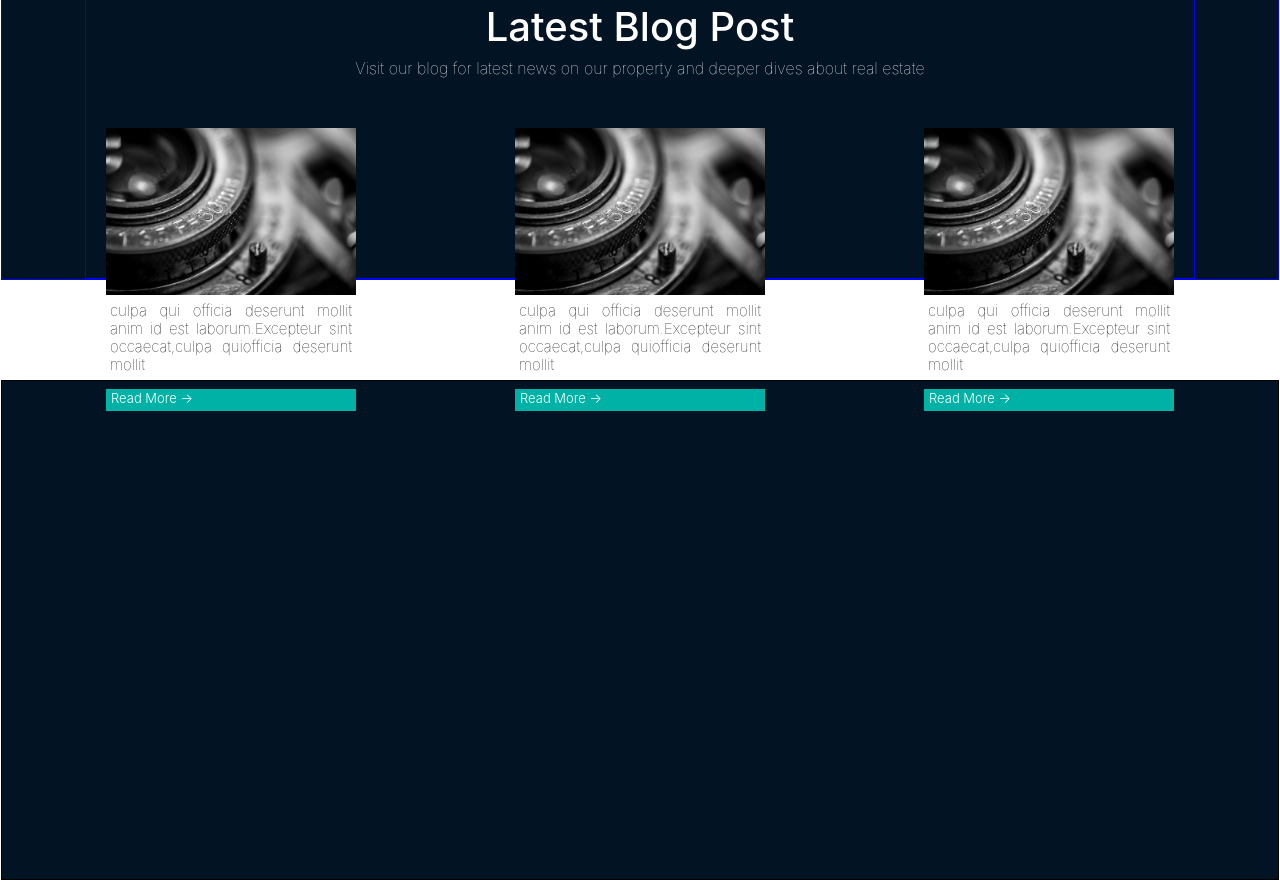
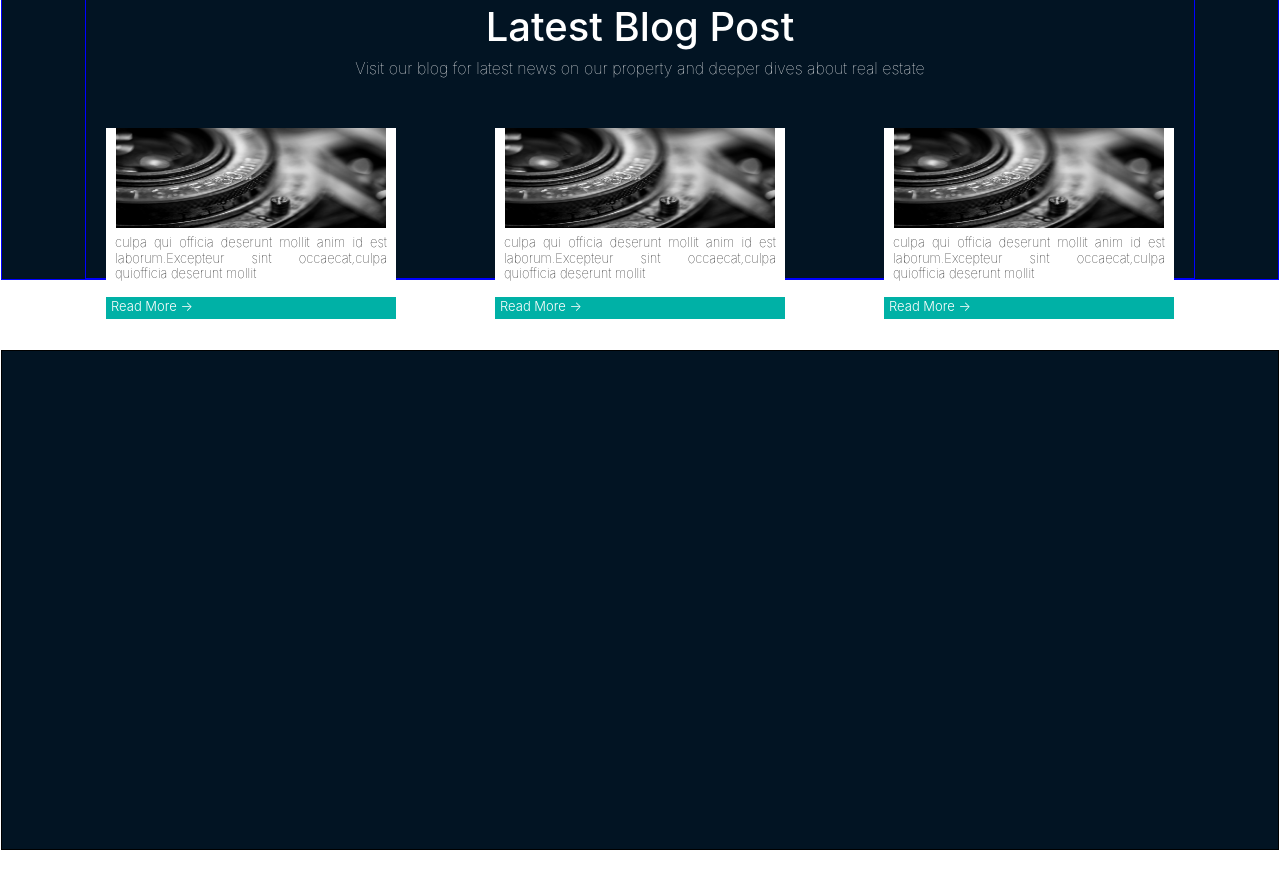
Before and after one commit to emmich/portfolio, a website: page landhome samp/home.html in a window 1280 px wide. Shown: the part 2540-3420 px from the top of the page. After the commit the page ends 3390 px from the top, so only its background shows below. Drawn offline with nearby package versions, Linux system fonts and the light colour scheme.

Commit message:
updated home page

```diff
--- a/landhome samp/home.html
+++ b/landhome samp/home.html
@@ -184,7 +184,7 @@
                                 </div>
                             </div>
                             <div class="blog">
-                                <img src="image/10.jpg" width="100%"><br>
+                                <img src="image/10.jpg"><br>
                                 <div class="body">
                                     <h6>culpa qui officia deserunt mollit anim id est laborum.Excepteur sint
                                         occaecat,culpa quiofficia deserunt mollit</h6>
--- a/landhome samp/scss/home.scss
+++ b/landhome samp/scss/home.scss
@@ -371,18 +371,18 @@ body {
                     position: relative;
                     top: 10px;
                     .blog {
-                        height: 120px;
+                        height: 220px;
                         // border: 1px solid red;
-                        width: 250px;
-                        background-color: rgb(105, 103, 103);
+                        width: 290px;
+                        background-color: white;
                        .body {
-                           padding: 7px 4px;
+                           padding: 7px 9px;
                         //    border: 1px solid black;
                            h6 {
                             font-weight: 100;
                             color: black;
                             text-align: justify;
-                            font-size: 15px;
+                            font-size: 13px;
                            }
                        }
                        .read {
@@ -400,6 +400,10 @@ body {
                                 float: left;
                             }
                        }
+                       img {
+                           height: 100px;
+                           width: 270px;
+                       }
                     }
                 }
             }
@@ -410,7 +414,7 @@ body {
             height: 500px;
             border: 1px solid black;
             background-color: #021423;
-            margin-top: 100px;
+            margin-top: 70px;
         }
     }
 
```
Also changed, not shown: landhome samp/scss/home.css, 1 other file.
